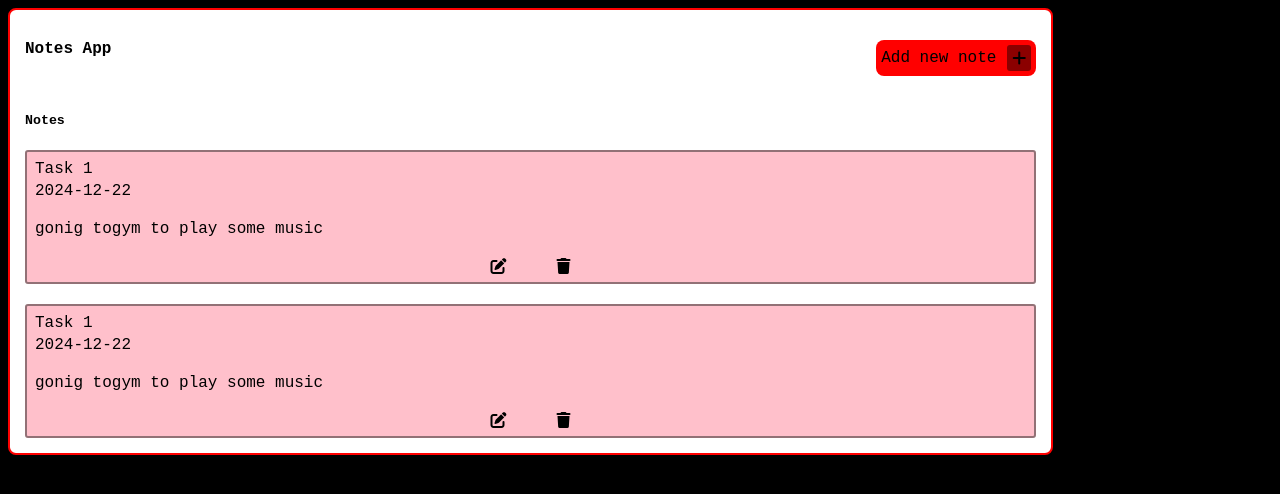
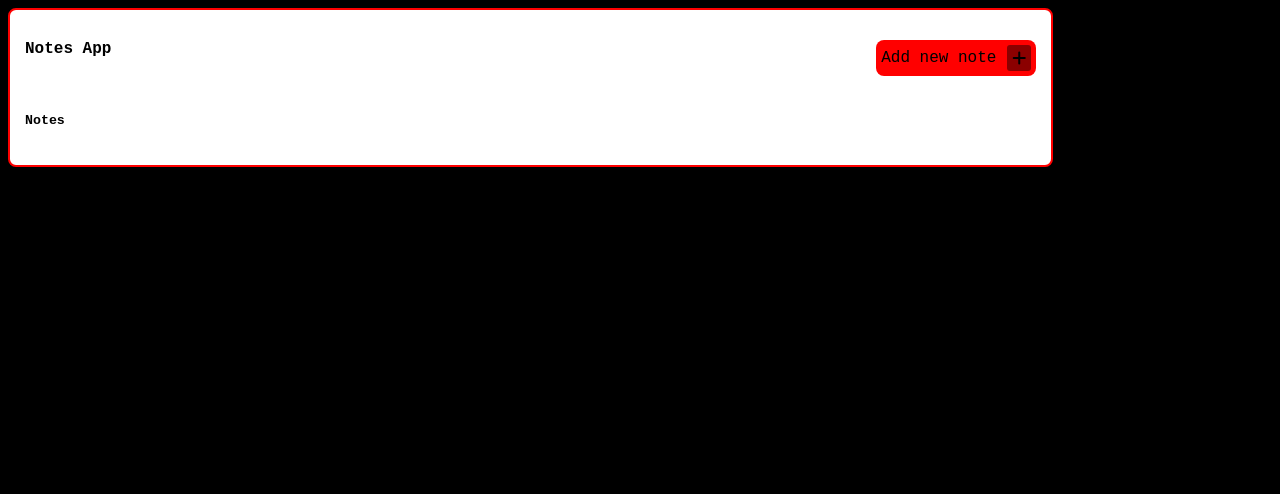
Before and after one commit to Medjai229/ITI-simple-note-app, a website: page index.html in a window 1280 px wide. Drawn offline with Linux system fonts and the light colour scheme; no server answers.

Commit message:
Emptying the notes div

```diff
--- a/index.html
+++ b/index.html
@@ -21,27 +21,7 @@
       </div>
       <div class="clear"></div>
       <h5>Notes</h5>
-
-      <div id="notes">
-        <div>
-          <span>Task 1</span>
-          <span>2024-12-22</span>
-          <p>gonig togym to play some music</p>
-          <span class="options">
-            <i class="fa-solid fa-pen-to-square"></i>
-            <i class="fa-solid fa-trash"></i>
-          </span>
-        </div>
-        <div>
-          <span>Task 1</span>
-          <span>2024-12-22</span>
-          <p>gonig togym to play some music</p>
-          <span class="options">
-            <i class="fa-solid fa-pen-to-square"></i>
-            <i class="fa-solid fa-trash"></i>
-          </span>
-        </div>
-      </div>
+      <div id="notes"></div>
     </div>
   </body>
 </html>
```
